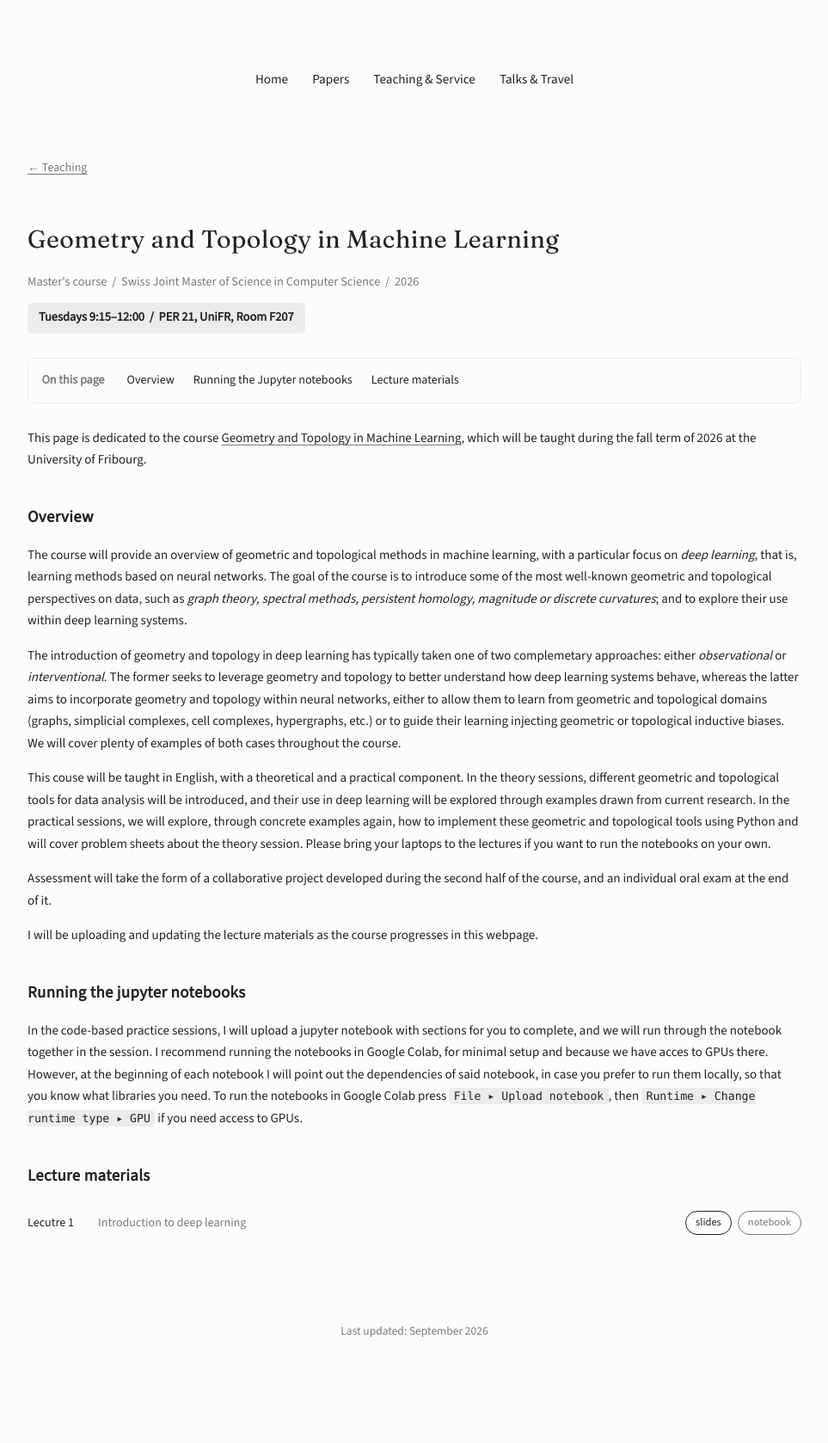
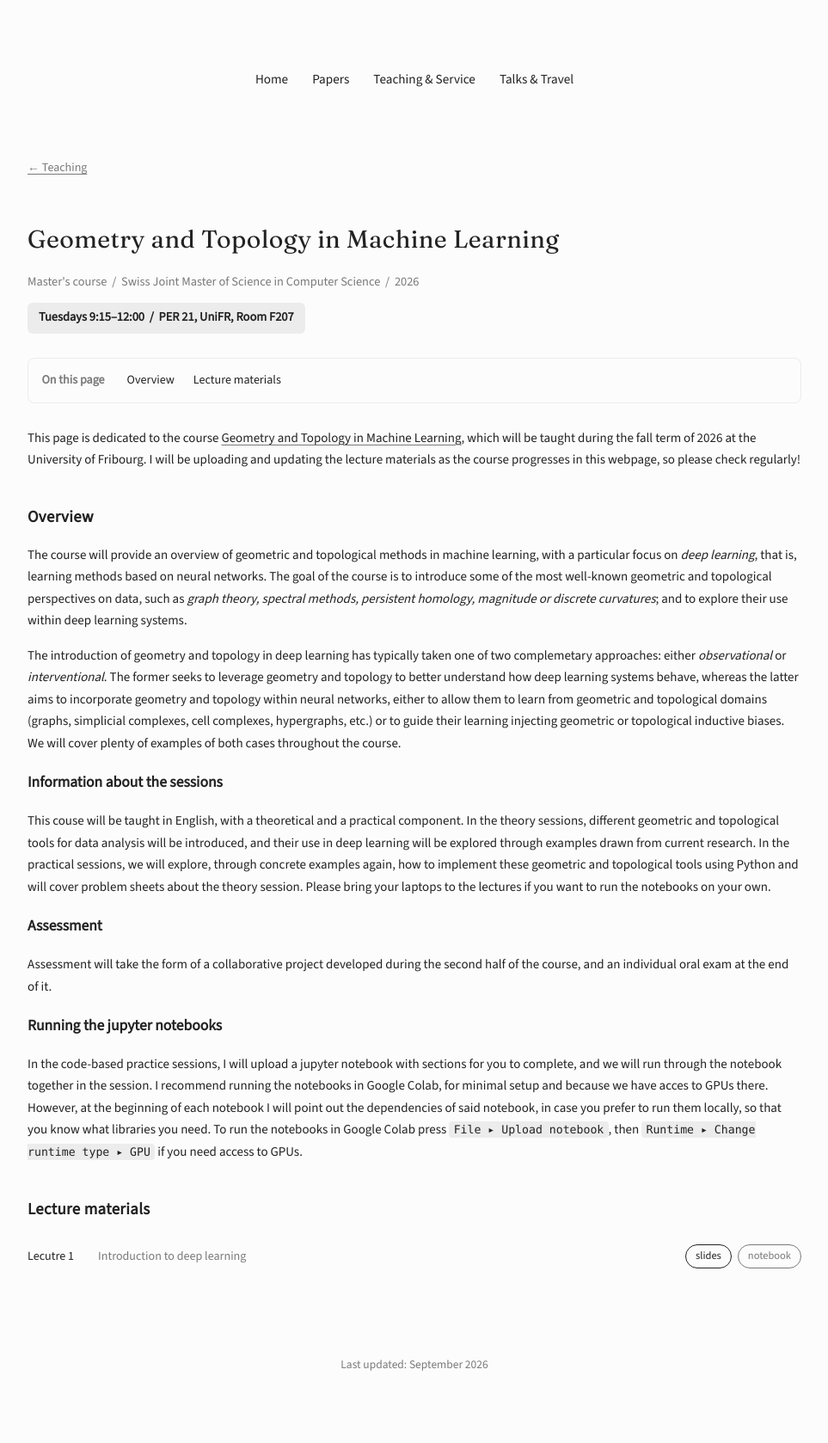
Before and after one commit to inesgare/inesgare.github.io, a Jekyll site: the page built from course-pages/gtml-2026.md, in a window 1280 px wide. Shown: the whole page at 86% size, without its empty margins (158-1121 px from the left). Built offline with Jekyll 4.4.1, drawn with Linux system fonts in a browser that asks for light colours; before the commit the page ends 1639 px from its top, so only the background shows below that.

Commit message:
added structure

```diff
--- a/course-pages/gtml-2026.md
+++ b/course-pages/gtml-2026.md
@@ -14,11 +14,10 @@ layout: default
 <nav class="page-toc">
   <span class="page-toc-label">On this page</span>
   <a href="#overview">Overview</a>
-  <a href="#running-the-jupyter-notebooks">Running the Jupyter notebooks</a>
   <a href="#lecture-materials">Lecture materials</a>
 </nav>
 
-This page is dedicated to the course [Geometry and Topology in Machine Learning](https://mcs.unibnf.ch/courses/geometry-and-topology-in-machine-learning-2/), which will be taught during the fall term of 2026 at the University of Fribourg.
+This page is dedicated to the course [Geometry and Topology in Machine Learning](https://mcs.unibnf.ch/courses/geometry-and-topology-in-machine-learning-2/), which will be taught during the fall term of 2026 at the University of Fribourg. I will be uploading and updating the lecture materials as the course progresses in this webpage, so please check regularly!
 
 ## Overview
 
@@ -26,13 +25,15 @@ The course will provide an overview of geometric and topological methods in mach
 
 The introduction of geometry and topology in deep learning has typically taken one of two complemetary approaches: either *observational* or *interventional*. The former seeks to leverage geometry and topology to better understand how deep learning systems behave, whereas the latter aims to incorporate geometry and topology within neural networks, either to allow them to learn from geometric and topological domains (graphs, simplicial complexes, cell complexes, hypergraphs, etc.) or to guide their learning injecting geometric or topological inductive biases. We will cover plenty of examples of both cases throughout the course.
 
+### Information about the sessions
+
 This couse will be taught in English, with a theoretical and a practical component. In the theory sessions, different geometric and topological tools for data analysis will be introduced, and their use in deep learning will be explored through examples drawn from current research. In the practical sessions, we will explore, through concrete examples again, how to implement these geometric and topological tools using Python and will cover problem sheets about the theory session. Please bring your laptops to the lectures if you want to run the notebooks on your own.
+
+### Assessment
 
 Assessment will take the form of a collaborative project developed during the second half of the course, and an individual oral exam at the end of it.
 
-I will be uploading and updating the lecture materials as the course progresses in this webpage.
-
-## Running the jupyter notebooks
+### Running the jupyter notebooks
 
 In the code-based practice sessions, I will upload a jupyter notebook with sections for you to complete, and we will run through the notebook together in the session. I recommend running the notebooks in Google Colab, for minimal setup and because we have acces to GPUs there. However, at the beginning of each notebook I will point out the dependencies of said notebook, in case you prefer to run them locally, so that you know what libraries you need. To run the notebooks in Google Colab press `File ▸ Upload notebook`, then `Runtime ▸ Change runtime type ▸ GPU` if you need access to GPUs.
 
```
